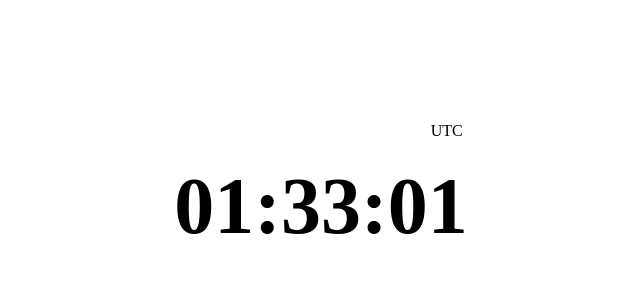
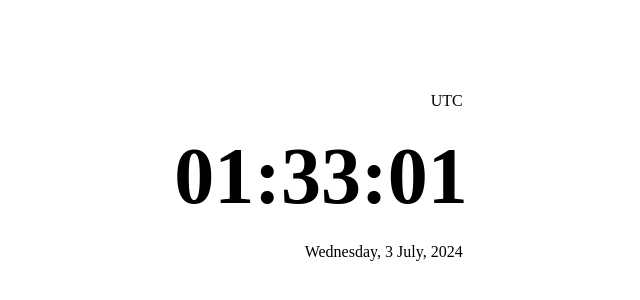
Before and after one commit to Al-Ghoul/TimePeek, a website: page index.html in a window 1280 px wide. Shown: the part 224-524 px from the top of the page, without its empty margins (319-959 px from the left). Drawn offline with nearby package versions, Linux system fonts and the light colour scheme.

Commit message:
feat: add current date

```diff
--- a/css/style.css
+++ b/css/style.css
@@ -6,7 +6,9 @@ body {
   justify-content: center;
 }
 
-.time-zone {
+
+.time-zone,
+.current-date {
   text-align: center;
   text-align: end;
   padding: 5px;
--- a/js/main.js
+++ b/js/main.js
@@ -8,3 +8,8 @@ const currentTime = document.createElement("p");
 currentTime.classList.add("current-time");
 currentTime.textContent = dayjs().format("HH:mm:ss");
 mainContainer.appendChild(currentTime);
+
+const currentDate = document.createElement("p");
+currentDate.classList.add("current-date");
+currentDate.textContent = dayjs().format("dddd, D MMMM, YYYY");
+mainContainer.appendChild(currentDate);
```
